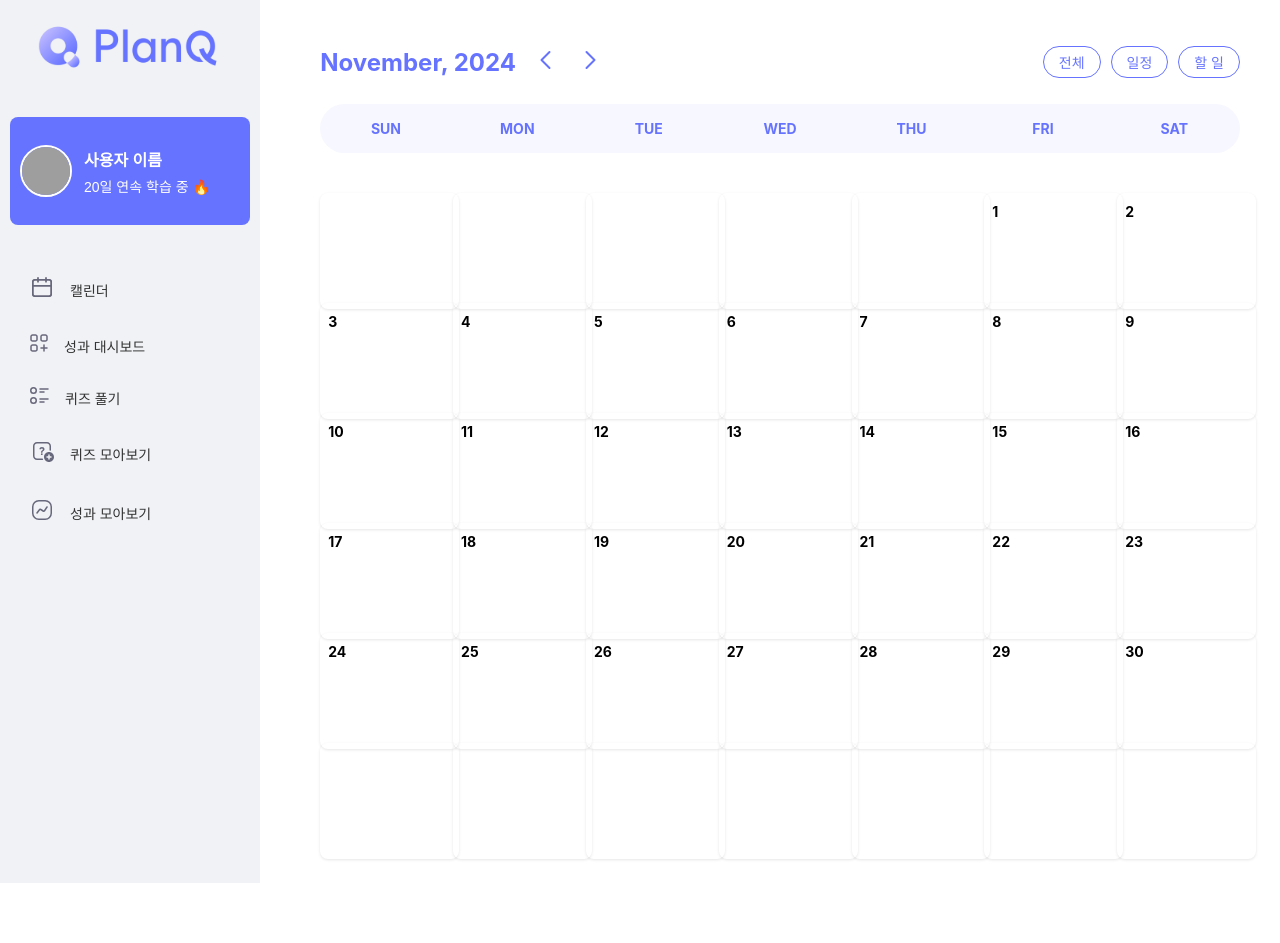
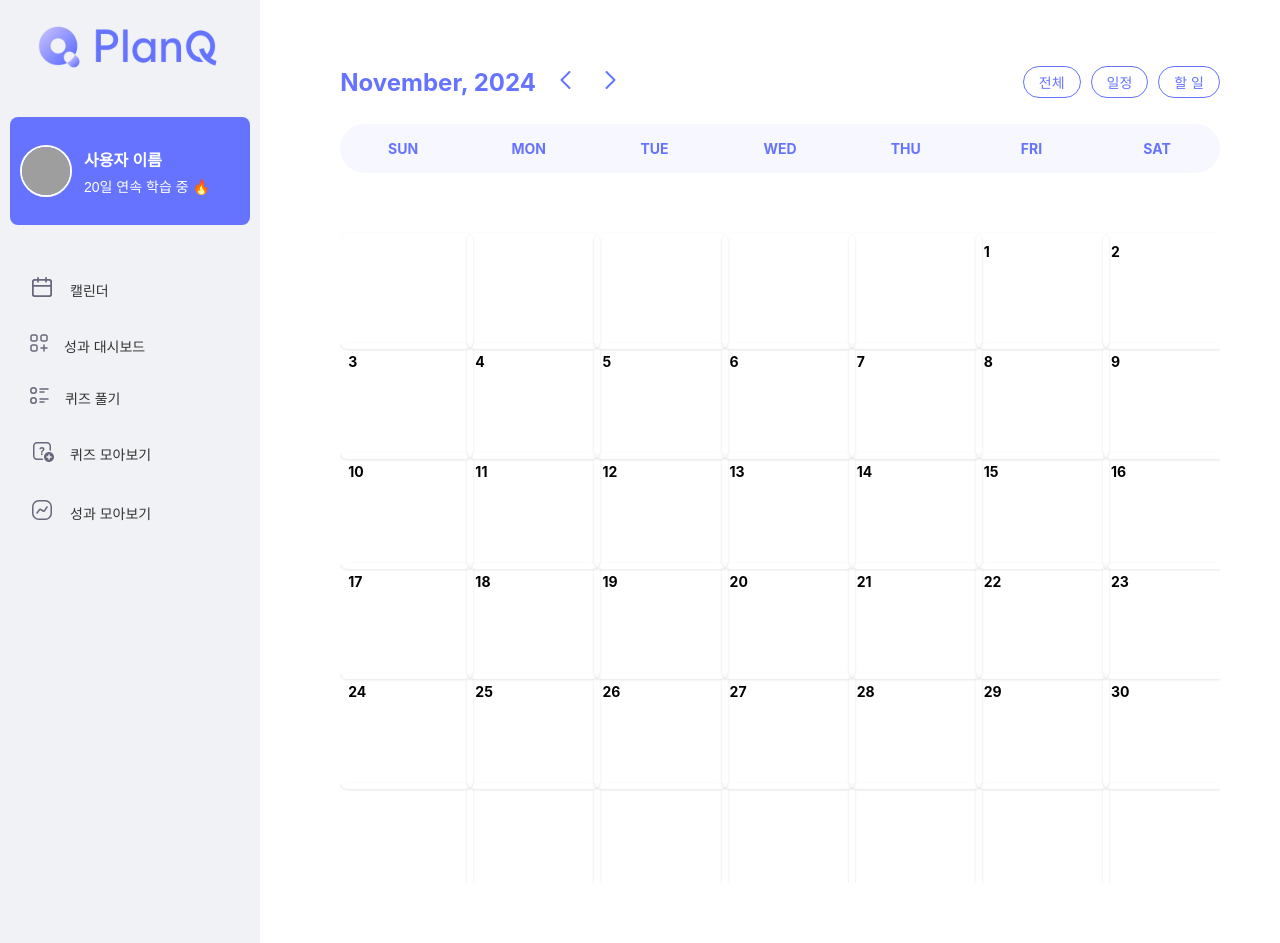
Before and after one commit to PlanQ-FE-Organization/PlanQ-FrontEnd, a React (Create React App) app in the folder planq_frontend/: page / in a window 1280 px wide. Before the commit the page ends 883 px from the top, so only its background shows below. Built offline with nearby package versions, Linux system fonts and the light colour scheme; grey boxes are pictures that could not be loaded.

Commit message:
feat : "달력 넘길시 애니메이션 효과 추가"
Related : #1

```diff
--- a/planq_frontend/src/page/calendar/Calendar.module.scss
+++ b/planq_frontend/src/page/calendar/Calendar.module.scss
@@ -1,7 +1,26 @@
-.calendar-container {
+.calendarContainer {
+  position: relative;
   display: flex;
   flex-direction: column;
   align-items: center;
   gap: 20px;
   padding: 20px;
 }
+
+.calendarWrapper {
+  position: relative;
+  overflow: hidden;
+  width: 100%; /* 부모 컨테이너 크기에 맞게 */
+}
+
+.calendarWrapper > div {
+  transition: transform 0.3s ease-in-out;
+  display: grid;
+  grid-template-columns: repeat(7, 1fr);
+  grid-gap: 10px;
+}
+
+.fadeOut {
+  opacity: 0;
+  transition: opacity 0.1s ease-in-out;
+}
--- a/planq_frontend/src/page/calendar/Calendar.tsx
+++ b/planq_frontend/src/page/calendar/Calendar.tsx
@@ -6,9 +6,12 @@ import styles from "./Calendar.module.scss";
 const Calendar: React.FC = () => {
     const [currentYear, setCurrentYear] = useState(new Date().getFullYear());
     const [currentMonth, setCurrentMonth] = useState(new Date().getMonth());
+    const [direction, setDirection] = useState<"left" | "right" | "none">("none"); // 애니메이션 방향
 
-    // 이전 월로 이동
+    // 이전 달로 이동
     const handlePreviousMonth = () => {
+        setDirection("left");
+        setTimeout(() => {
             setCurrentMonth((prev) => {
                 if (prev === 0) {
                     setCurrentYear((year) => year - 1);
@@ -16,10 +19,14 @@ const Calendar: React.FC = () => {
                 }
                 return prev - 1;
             });
+            setDirection("none");
+        }, 300); // 애니메이션 지속 시간과 일치
     };
 
-    // 다음 월로 이동
+    // 다음 달로 이동
     const handleNextMonth = () => {
+        setDirection("right");
+        setTimeout(() => {
             setCurrentMonth((prev) => {
                 if (prev === 11) {
                     setCurrentYear((year) => year + 1);
@@ -27,17 +34,29 @@ const Calendar: React.FC = () => {
                 }
                 return prev + 1;
             });
+            setDirection("none");
+        }, 300); // 애니메이션 지속 시간과 일치
     };
 
     return (
-        <div className={styles.calendarContainer}>
+        <div className={`${styles.calendarContainer}`}>
             <HeaderSection
                 year={currentYear}
                 month={currentMonth}
                 onPreviousMonth={handlePreviousMonth}
                 onNextMonth={handleNextMonth}
             />
+            <div
+                className={`${styles.calendarWrapper} ${
+                    direction === "left"
+                        ? styles.fadeOut
+                        : direction === "right"
+                            ? styles.fadeOut
+                            : ""
+                }`}
+            >
                 <CalendarGrid year={currentYear} month={currentMonth} />
+            </div>
         </div>
     );
 };
```
Lines whose indentation alone changed are shown as unchanged.
